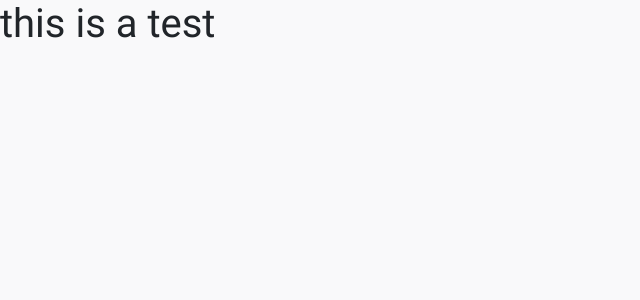
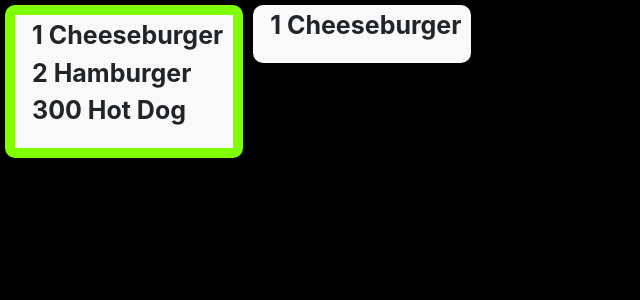
Before and after one commit to kevmich/CMPS285-Fall2020-Section2-Group-3, a React (Create React App) app in the folder KitchenVideoSystem/ClientApp/: page /KitchenScreen in a window 1280 px wide. Shown: the top 300 px of the page, without its empty margins (0-640 px from the left). Built offline with nearby package versions, Linux system fonts and the light colour scheme.

Commit message:
Styled Kitchen screen

```diff
--- a/KitchenVideoSystem/ClientApp/src/components/KitchenScreen.css
+++ b/KitchenVideoSystem/ClientApp/src/components/KitchenScreen.css
@@ -1,3 +1,30 @@
 body {
+    font-family: -apple-system, BlinkMacSystemFont, 'Roboto', Oxygen, Ubuntu, Cantarell, 'Open Sans', 'Helvetica Neue', sans-serif;
+    font-weight: bold;
+    background-color: #000000;
+}
 
+.OrderDiv {
+    background-color: #f9f9f9;
+    max-width: 25vmax;
+    padding: 2px;
+    padding-right: 10px;
+    margin: 5px;
+    border-radius: 10px;
+    font-size: 0.5em;
+    float: left;
 }
+
+ul {
+    list-style: none;
+}
+
+li {
+    margin-left: -1em;
+}
+
+#Completed {
+    border-color: chartreuse;
+    border-width: 10px;
+    border-style: solid;
+}
--- a/KitchenVideoSystem/ClientApp/src/components/KitchenScreen.js
+++ b/KitchenVideoSystem/ClientApp/src/components/KitchenScreen.js
@@ -1,4 +1,6 @@
 import React, { Component } from 'react';
+import './KitchenScreen.css'
+
 
 export default class KitchenScreen extends Component {
 
@@ -6,7 +8,20 @@ export default class KitchenScreen extends Component {
         return (
             <div>
                 <div>
-                    <h1 class= "Kitchen"> this is a test </h1>
+                    <div class="OrderDiv" id="Completed">
+                        <ul>
+                            <li>1 Cheeseburger</li>
+                            <li>2 Hamburger</li>
+                            <li>300 Hot Dog</li>
+                        </ul>
+                    </div>
+                    <div class="OrderDiv">
+                        <ul>
+                            <li>1 Cheeseburger</li>
+
+                        </ul>
+                    </div>
+
                 </div>
             </div>
         );
```
